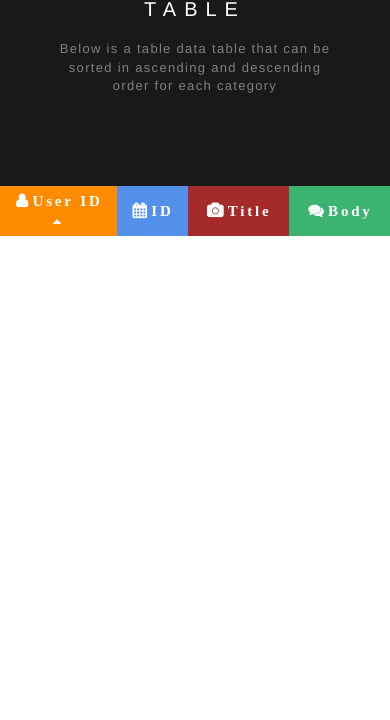
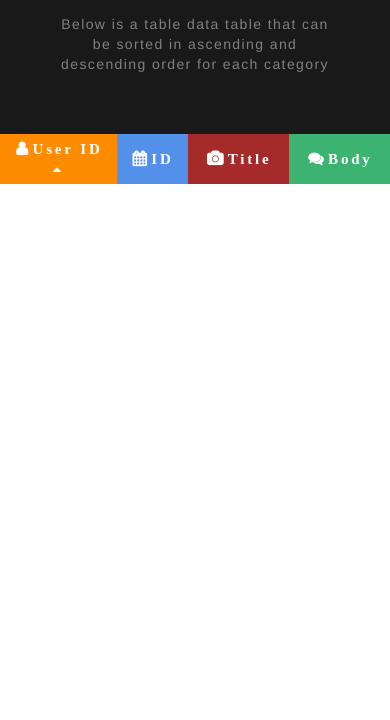
Before and after one commit to kyleondata/js-data-table, a website: page public/index.html in a window 390 px wide. Shown: the part 124-844 px from the top of the page. Drawn offline with Linux system fonts and the light colour scheme; no server answers.

Commit message:
mobile fixing font style

```diff
--- a/sass/styles.scss
+++ b/sass/styles.scss
@@ -12,13 +12,16 @@ header {
 	background-color: $headerBgColor;
 	text-align: center;
 	padding: 80px 50px;
+	@include respond-to(handhelds){
+		padding: 50px;
+	}
 	h1{
 		letter-spacing: 0.4em;
 		color: $titleColor;
 		text-transform: uppercase;
 		font-weight: 300;
 		@include respond-to(handhelds){
-			font-size:20px;
+			font-size:22px;
 			font-weight: 400;
 		}
 	}
@@ -30,7 +33,7 @@ header {
 		font-size: 120%;
 		letter-spacing: 0.1em;
 		@include respond-to(handhelds){
-			font-size:13px;
+			font-size:14px;
 		}
 	}
 
```
Also changed, not shown: public/css/styles.css, 1 other file.
